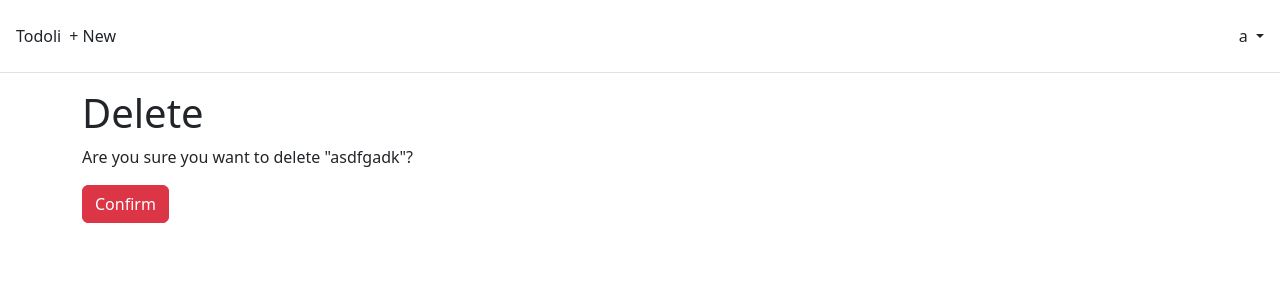
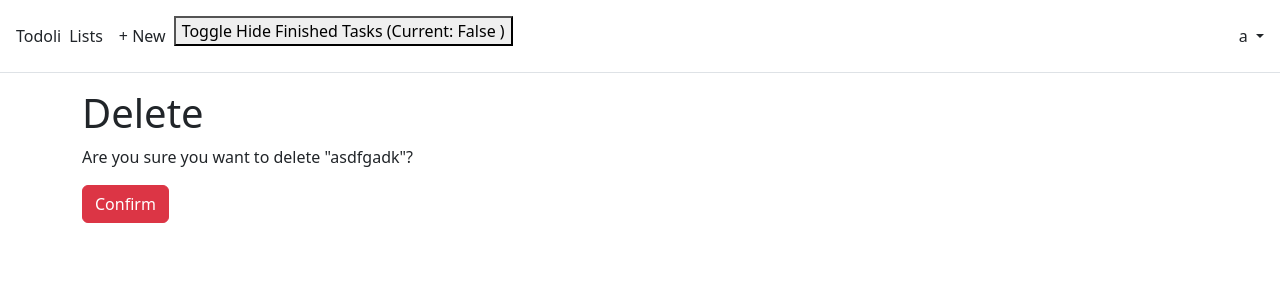
Before and after one commit to parkchamchi/SoftwareEngineering2023, a Django app: page /lists/1/delete/ in a window 1280 px wide. Shown: the top 300 px of the page. Run offline with Django 4.2, Linux system fonts and the light colour scheme; a user stored in the database is signed in; data comes from the database, SQL or seed files in the repository; both versions use the stored data as it was after the commit.

Commit message:
implemented `FrontendOptions`

```diff
--- a/src/lists/models.py
+++ b/src/lists/models.py
@@ -63,3 +63,15 @@ class Task(models.Model):
 		now = timezone.now().date()
 		tomorrow = now + timezone.timedelta(days=1)
 		return self.end_date == now or self.end_date == tomorrow
+
+class FrontendOptions(models.Model):
+	user = models.OneToOneField(settings.AUTH_USER_MODEL, on_delete=models.CASCADE, related_name='frontend_options')
+	hide_finished_tasks = models.BooleanField(default=False)
+
+	@classmethod
+	def get(cls, user):
+		try:
+			frontend_options = cls.objects.get(user=user)
+		except cls.DoesNotExist:
+			frontend_options = cls.objects.create(user=user)
+		return frontend_options
--- /dev/null
+++ b/src/lists/templatetags/frontend_options_extras.py
@@ -0,0 +1,9 @@
+from django import template
+from ..models import FrontendOptions
+
+register = template.Library()
+
+@register.filter
+def get_hide_finished_tasks(user):
+    frontend_options = FrontendOptions.get(user)
+    return frontend_options.hide_finished_tasks
--- a/src/lists/urls.py
+++ b/src/lists/urls.py
@@ -6,10 +6,11 @@ from .views import (
 	ListUpdateView,
 	ListDeleteView,
 	ListCreateView,
-
 	ListSortView,
 
 	TaskToggleDoneView,
+
+	ToggleHideFinishedTasksView,
 )
 
 urlpatterns = [
@@ -17,10 +18,11 @@ urlpatterns = [
 	path("<int:pk>/edit/", ListUpdateView.as_view(), name="list_edit"),
 	path("<int:pk>/delete/", ListDeleteView.as_view(), name="list_delete"),
 	path("new/", ListCreateView.as_view(), name="list_new"),
-
     path("<int:pk>/sort/", ListSortView.as_view(), name="list_sort"),
 
 	path("task_toggle_done/<int:task_id>/", TaskToggleDoneView.as_view(), name="task_toggle_done"),
 
+	path("frontend-options/toggle-hide-finished-tasks/", ToggleHideFinishedTasksView.as_view(), name="toggle_hide_finished_tasks"),
+
 	path("", ListListView.as_view(), name="list_list"),
 ]
--- a/src/lists/views.py
+++ b/src/lists/views.py
@@ -8,7 +8,7 @@ from django.shortcuts import get_object_or_404, redirect
 
 from guest_user.mixins import AllowGuestUserMixin
 
-from .models import List, Task
+from .models import List, Task, FrontendOptions
 from .forms import TaskForm
 
 # Create your views here.
@@ -113,3 +113,13 @@ class TaskToggleDoneView(AllowGuestUserMixin, LoginRequiredMixin, UserPassesTest
 	def test_func(self):
 		task = get_object_or_404(Task, id=self.kwargs['task_id'])
 		return task.list.author == self.request.user
+
+class ToggleHideFinishedTasksView(AllowGuestUserMixin, LoginRequiredMixin, UserPassesTestMixin, View):
+	def post(self, request):
+		frontend_options = FrontendOptions.get(user=request.user)
+		frontend_options.hide_finished_tasks = not frontend_options.hide_finished_tasks
+		frontend_options.save()
+		return redirect(request.META.get('HTTP_REFERER')) #return to the referer
+
+	def test_func(self):
+		return self.request.user.is_authenticated
--- a/src/templates/base.html
+++ b/src/templates/base.html
@@ -10,6 +10,12 @@
 	<!-- Bootstrap CSS -->
 	<link href="https://cdn.jsdelivr.net/npm/bootstrap@5.2.3/dist/css/bootstrap.min.css" rel="stylesheet"
 		integrity="sha384-rbsA2VBKQhggwzxH7pPCaAqO46MgnOM80zW1RWuH61DGLwZJEdK2Kadq2F9CUG65" crossorigin="anonymous">
+
+	<style>
+		.hidden {
+			color: LightGray;
+		}
+	</style>
 </head>
 
 <body>
@@ -17,8 +23,21 @@
 		<div class="d-flex flex-wrap align-items-center justify-content-center justify-content-lg-start">
 			<a class="navbar-brand" href="{% url 'home' %}">Todoli</a>
 			<ul class="nav col-12 col-lg-auto me-lg-auto mb-2 justify-content-center mb-md-0">
+				<li><a href="{% url 'list_list' %}" class="nav-link px-2 link-dark">Lists</a></li>
 			{% if user.is_authenticated %}
 				<li><a href="{% url 'list_new' %}" class="nav-link px-2 link-dark">+ New</a></li>
+				<li>
+					<form method="post" action="{% url 'toggle_hide_finished_tasks' %}">
+						{% csrf_token %}
+						<button type="submit">
+							Toggle Hide Finished Tasks
+							(Current:
+								{% load frontend_options_extras %}
+								{{ request.user|get_hide_finished_tasks }}
+							)
+						</button>
+					</form>
+				</li>
 				</ul>
 				<div class="dropdown text-end">
 					<a href="#" class="d-block link-dark text-decoration-none dropdown-toggle" id="dropdownUser1"
--- a/src/templates/task_item.html
+++ b/src/templates/task_item.html
@@ -1,3 +1,5 @@
+{% load frontend_options_extras %}
+<span {% if request.user|get_hide_finished_tasks and task.is_done %}class="hidden"{%endif%}>
 	<span class="font-weight-bold">
 		{{ task.title }} &middot;
 	</span>
@@ -15,4 +17,6 @@
 		{% csrf_token %}
 		<button type="submit">Done: {{ task.is_done }}</button>
 	</form>
+</span>
+
 <br>
```
Also changed, not shown: src/db.sqlite3, src/lists/migrations/0004_frontendoptions.py (added), src/lists/migrations/0005_alter_frontendoptions_user.py (added). Lines whose indentation alone changed are shown as unchanged.
